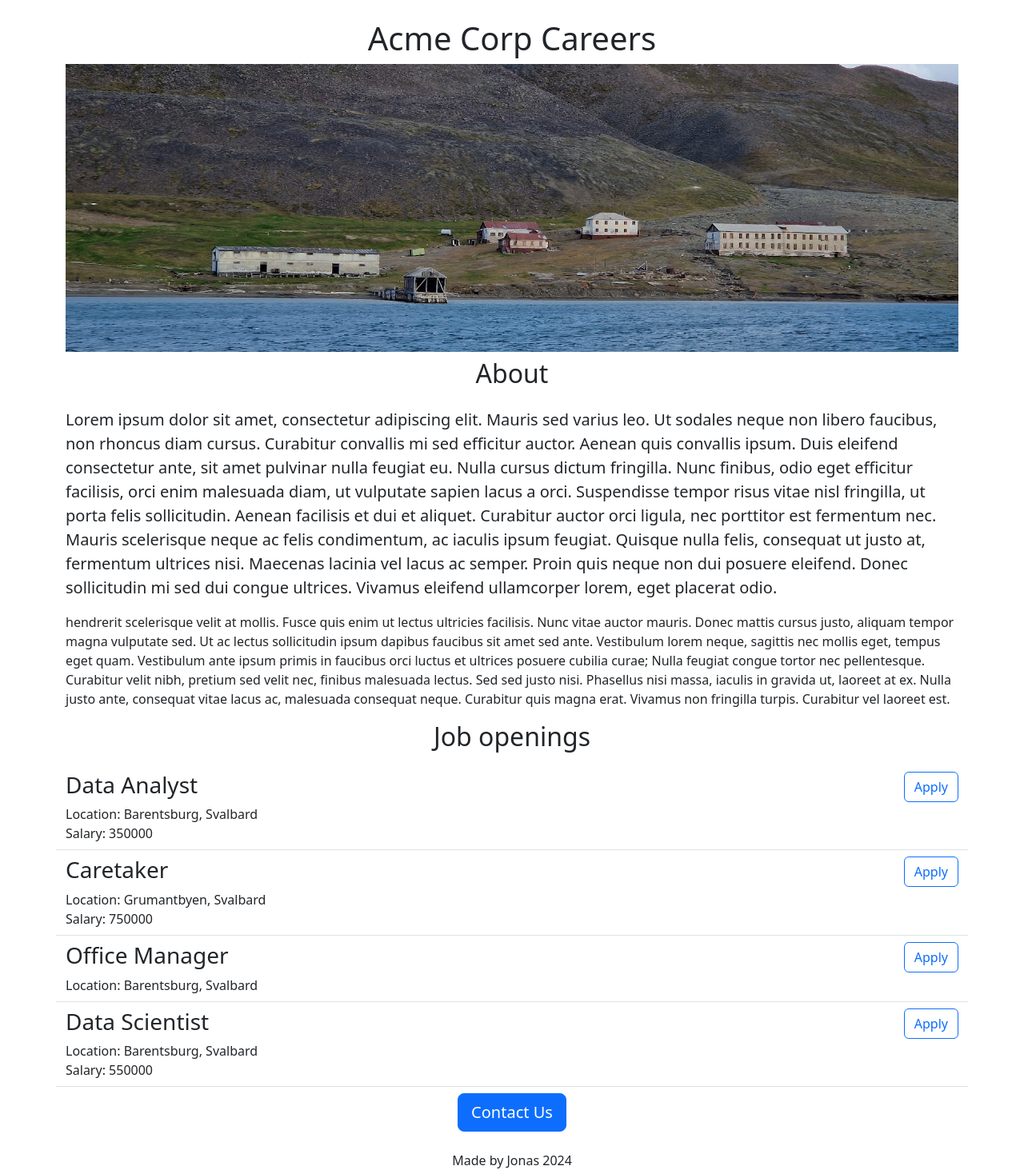
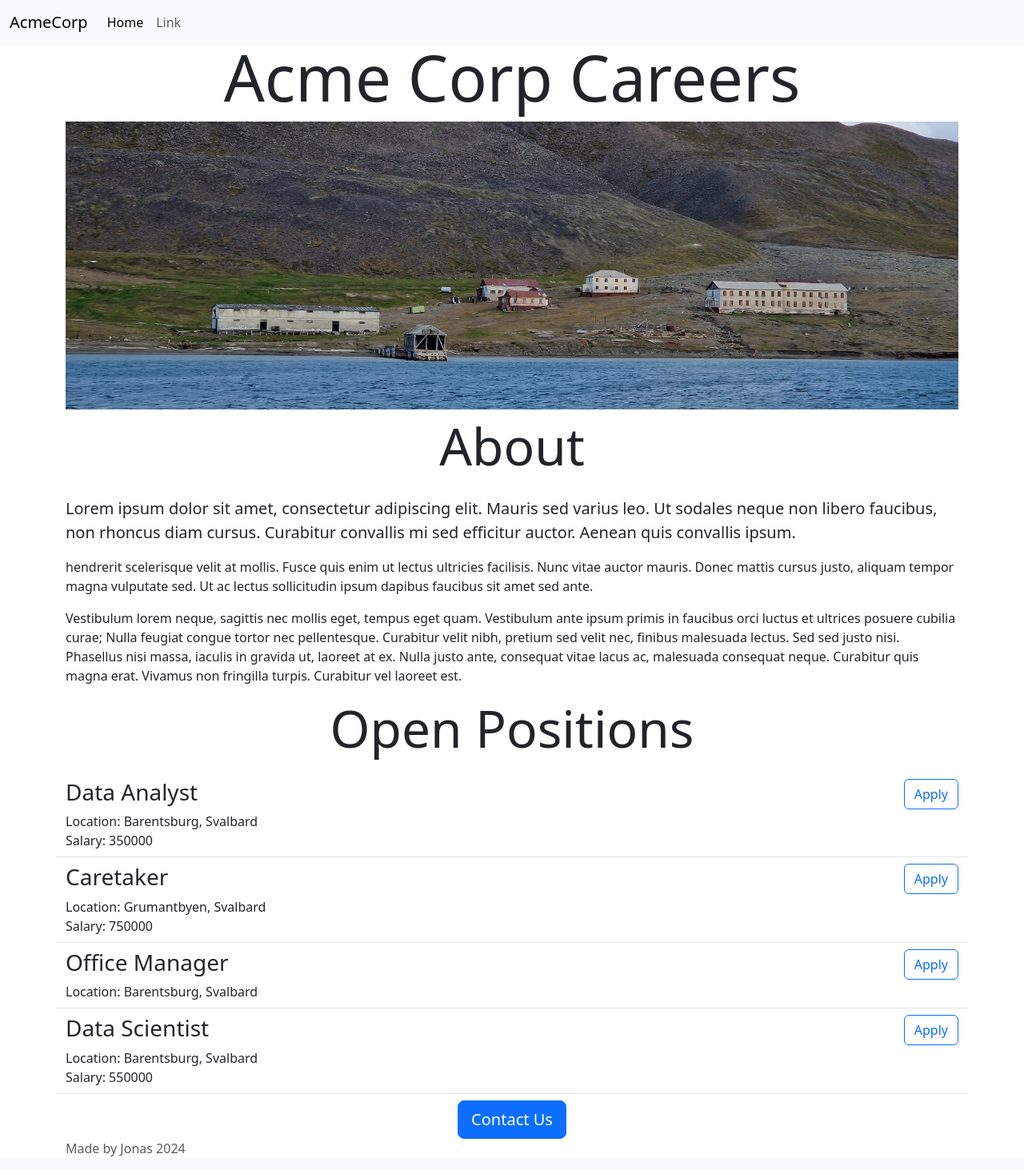
Before and after one commit to jonaspau/flask_website, a Flask app: page / in a window 1280 px wide. Shown: the whole page at 80% size. Run offline with Flask 3, Linux system fonts and the light colour scheme; parts of the project's set-up code (start-up, migrations or seed data) failed here and were passed over.

Commit message:
Updated design, added header and footer

```diff
--- a/app.py
+++ b/app.py
@@ -39,4 +39,4 @@ def list_jobs():
     return jsonify(JOBS)
 
 if __name__ == "__main__":
-    app.run(debug=true, host="0.0.0.0")
+    app.run(debug=True, host="0.0.0.0")
--- /dev/null
+++ b/templates/footer.html
@@ -0,0 +1,5 @@
+<footer class="footer">
+    <div class="container">
+        <span class="text-muted">Made by Jonas 2024</span>
+    </div>
+</footer>
--- a/templates/home.html
+++ b/templates/home.html
@@ -1,3 +1,4 @@
+<!DOCTYPE html>
 <html lang="en">
     <head>
         <meta charset="UTF-8">
@@ -9,23 +10,31 @@
     </head>
     <body>
         <div class="container">
+
+            <!-- navbar from separate html file-->
+            {%  include 'navbar.html'  %}
+
             <div>
-            <h1 class="text-center mt-4">Acme Corp Careers</h1>
+                <h1 class="text-center mt-5 display-1">Acme Corp Careers</h1>
             </div>
             <img class="img-fluid" id="banner"src="/static/grumantbyen.jpg" alt="landscape photo of grumantbyen">
 
-        <h2 class="text-center mt-2 mb-4">About</h2>
-        <p class="lead">Lorem ipsum dolor sit amet, consectetur adipiscing elit. Mauris sed varius leo. Ut sodales neque non libero faucibus, non rhoncus diam cursus. Curabitur convallis mi sed efficitur auctor. Aenean quis convallis ipsum. Duis eleifend consectetur ante, sit amet pulvinar nulla feugiat eu. Nulla cursus dictum fringilla. Nunc finibus, odio eget efficitur facilisis, orci enim malesuada diam, ut vulputate sapien lacus a orci. Suspendisse tempor risus vitae nisl fringilla, ut porta felis sollicitudin. Aenean facilisis et dui et aliquet. Curabitur auctor orci ligula, nec porttitor est fermentum nec. Mauris scelerisque neque ac felis condimentum, ac iaculis ipsum feugiat. Quisque nulla felis, consequat ut justo at, fermentum ultrices nisi. Maecenas lacinia vel lacus ac semper. Proin quis neque non dui posuere eleifend. Donec sollicitudin mi sed dui congue ultrices. Vivamus eleifend ullamcorper lorem, eget placerat odio. </p>
-        <p>hendrerit scelerisque velit at mollis. Fusce quis enim ut lectus ultricies facilisis. Nunc vitae auctor mauris. Donec mattis cursus justo, aliquam tempor magna vulputate sed. Ut ac lectus sollicitudin ipsum dapibus faucibus sit amet sed ante. Vestibulum lorem neque, sagittis nec mollis eget, tempus eget quam. Vestibulum ante ipsum primis in faucibus orci luctus et ultrices posuere cubilia curae; Nulla feugiat congue tortor nec pellentesque. Curabitur velit nibh, pretium sed velit nec, finibus malesuada lectus. Sed sed justo nisi. Phasellus nisi massa, iaculis in gravida ut, laoreet at ex. Nulla justo ante, consequat vitae lacus ac, malesuada consequat neque. Curabitur quis magna erat. Vivamus non fringilla turpis. Curabitur vel laoreet est.</p>
-        <h2 class="text-center mt-2 mb-4">Job openings</h2>
+            <h2 class="text-center mt-2 mb-4 display-3">About</h2>
+            <p class="lead">Lorem ipsum dolor sit amet, consectetur adipiscing elit. Mauris sed varius leo. Ut sodales neque non libero faucibus, non rhoncus diam cursus. Curabitur convallis mi sed efficitur auctor. Aenean quis convallis ipsum.</p>
+            <p>hendrerit scelerisque velit at mollis. Fusce quis enim ut lectus ultricies facilisis. Nunc vitae auctor mauris. Donec mattis cursus justo, aliquam tempor magna vulputate sed. Ut ac lectus sollicitudin ipsum dapibus faucibus sit amet sed ante.</p>
+            <p>Vestibulum lorem neque, sagittis nec mollis eget, tempus eget quam. Vestibulum ante ipsum primis in faucibus orci luctus et ultrices posuere cubilia curae; Nulla feugiat congue tortor nec pellentesque. Curabitur velit nibh, pretium sed velit nec, finibus malesuada lectus. Sed sed justo nisi. Phasellus nisi massa, iaculis in gravida ut, laoreet at ex. Nulla justo ante, consequat vitae lacus ac, malesuada consequat neque. Curabitur quis magna erat. Vivamus non fringilla turpis. Curabitur vel laoreet est.</p>
+
+            <h2 class="text-center mt-2 mb-4 display-3">Open Positions</h2>
 
             <!-- Adds the job openings from the job array in a structured table -->
             {% for job in jobs  %}
                 {%  include 'jobitem.html'  %}
             {%  endfor  %}
 
-        <div class="contact text-center"><button type="button" class="btn btn-primary btn-lg">Contact Us</button></div>
-        <div class="footer mt-4 text-center">Made by Jonas 2024</div>
+            <div class="contact text-center"><a class="btn btn-primary btn-lg" href=" mailto:hello@acmecorp.com">Contact Us</a></div>
         </div>
+
+        {%  include 'footer.html'  %}
+
     </body>
 </html>
--- a/templates/jobitem.html
+++ b/templates/jobitem.html
@@ -8,6 +8,6 @@
         {%  endif  %}
     </div>
     <div class="col-3" >
-        <button type="button" class="btn btn-outline-primary float-end">Apply</button>
+        <a class="btn btn-outline-primary float-end" href=" mailto:hello@acmecorp.com?subject=Application%20for%20position%20as%20{{ job['title']}}&body=Introduction%3A%0D%0A%0D%0ALinkedin%20profile%20url%3A%0D%0A%0D%0Acontact%20information%3A">Apply</a>
     </div>
 </div>
--- /dev/null
+++ b/templates/navbar.html
@@ -0,0 +1,18 @@
+<nav class="navbar navbar-expand-lg navbar-light bg-light fixed-top">
+    <div class="container-fluid">
+      <a class="navbar-brand" href="#">AcmeCorp</a>
+      <button class="navbar-toggler" type="button" data-bs-toggle="collapse" data-bs-target="#navbarSupportedContent" aria-controls="navbarSupportedContent" aria-expanded="false" aria-label="Toggle navigation">
+        <span class="navbar-toggler-icon"></span>
+      </button>
+      <div class="collapse navbar-collapse" id="navbarSupportedContent">
+        <ul class="navbar-nav me-auto mb-2 mb-lg-0">
+          <li class="nav-item">
+            <a class="nav-link active" aria-current="page" href="#">Home</a>
+          </li>
+          <li class="nav-item">
+            <a class="nav-link" href="#">Link</a>
+          </li>
+        </ul>
+      </div>
+    </div>
+  </nav>
```
Lines whose indentation alone changed are shown as unchanged.
